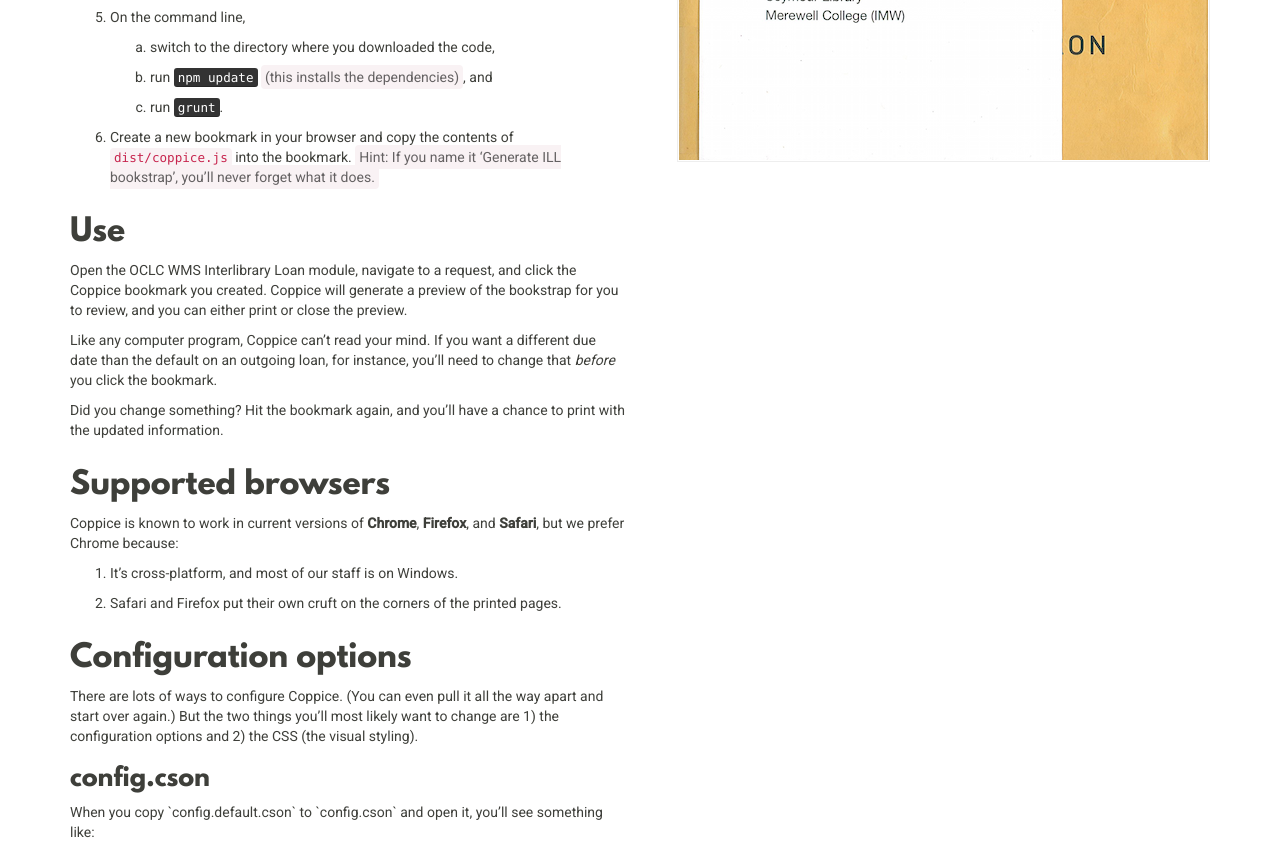
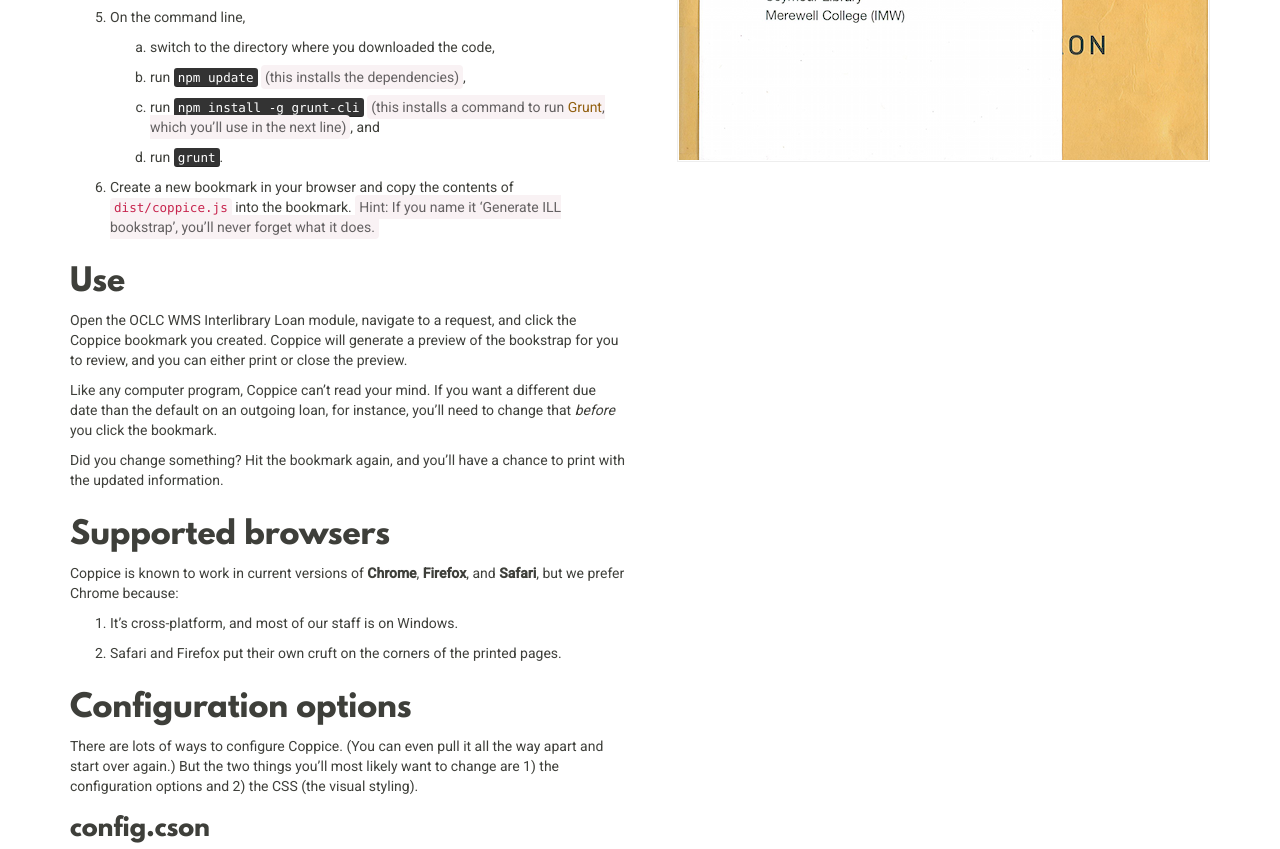
Before and after one commit to apcshields/coppice, a plain HTML site: page index.html in a window 1280 px wide. Shown: the part 1053-1902 px from the top of the page. Drawn offline with Linux system fonts and the light colour scheme.

Commit message:
Add instructions for installing `grunt-cli`.

```diff
--- a/index.html
+++ b/index.html
@@ -90,7 +90,8 @@
                   <p>On the command line,</p>
                   <ol>
                     <li><p>switch to the directory where you downloaded the code,</p></li>
-                    <li><p>run <kbd>npm update</kbd> <span class="note">(this installs the dependencies)</span>, and</p></li>
+                    <li><p>run <kbd>npm update</kbd> <span class="note">(this installs the dependencies)</span>,</p></li>
+                    <li><p>run <kbd>npm install -g grunt-cli</kbd> <span class="note">(this installs a command to run <a href="http://gruntjs.com">Grunt</a>, which you&#8217;ll use in the next line)</span>, and</p></li>
                     <li><p>run <kbd>grunt</kbd>.</p></li>
                   </ol>
                 </li>
```
